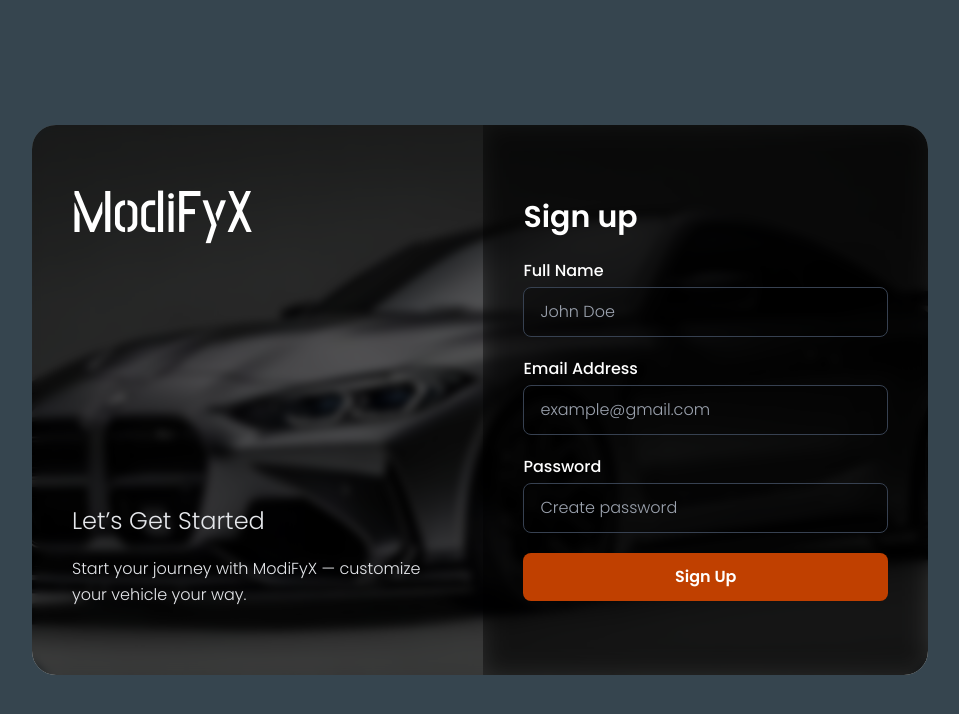
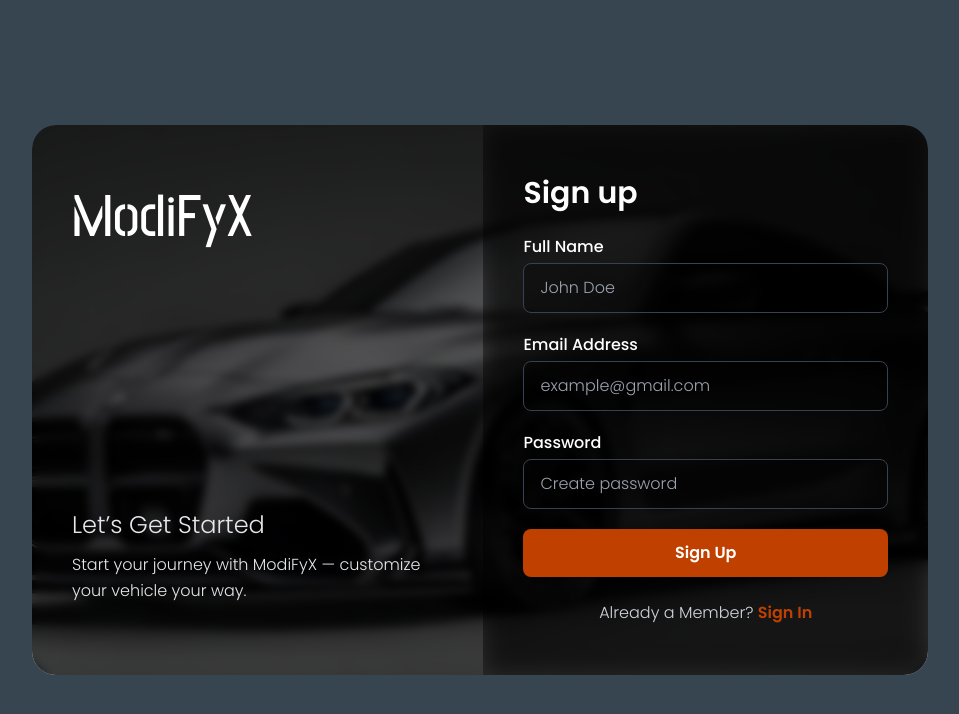
Before and after one commit to Dasindu02/ModiFyX--frontend, a React (Vite) app: page /register in a window 1280 px wide. Shown: the top 714 px of the page, without its empty margins (160-1119 px from the left). Built offline with nearby package versions, Linux system fonts and the light colour scheme.

Commit message:
update register

```diff
--- a/src/Pages/Register.tsx
+++ b/src/Pages/Register.tsx
@@ -2,6 +2,7 @@ import { useState } from "react";
 import axios from "axios";
 import bgImage from "../assets/35ef9d04a043f3364ea0e3c57a5c2db2.jpg";
 import bgImage2 from "../assets/95ed0b9c6915d22952ea343e6b1839d3.jpg";
+import { Link } from "react-router-dom";
 
 
 
@@ -66,7 +67,7 @@ const Register: React.FC = () => {
             ModiFyX
           </h1>
 
-          <p className="text-gray-200 leading-relaxed text-2xl mb-4 Font-bold ">
+          <p className="text-gray-200 leading-relaxed text-2xl mb-2 Font-bold ">
             Let’s Get Started<br></br></p>
 
             <p className="text-gray-200 leading-relaxed mb-2">
@@ -127,7 +128,17 @@ const Register: React.FC = () => {
             {loading ? "Creating Account..." : "Sign Up"}
           </button>
         </form>
-
+          <div className="text-center mt-6 ">
+                <p className="text-gray-300">
+                  Already a Member?{" "}
+                  <Link
+                    to="/ "
+                    className="text-[#C04000] hover:text-[#0047AB] font-semibold transition-colors"
+                  >
+                    Sign In
+                  </Link>
+                </p>
+              </div>
       </div>
     </div>
   </div>
```
